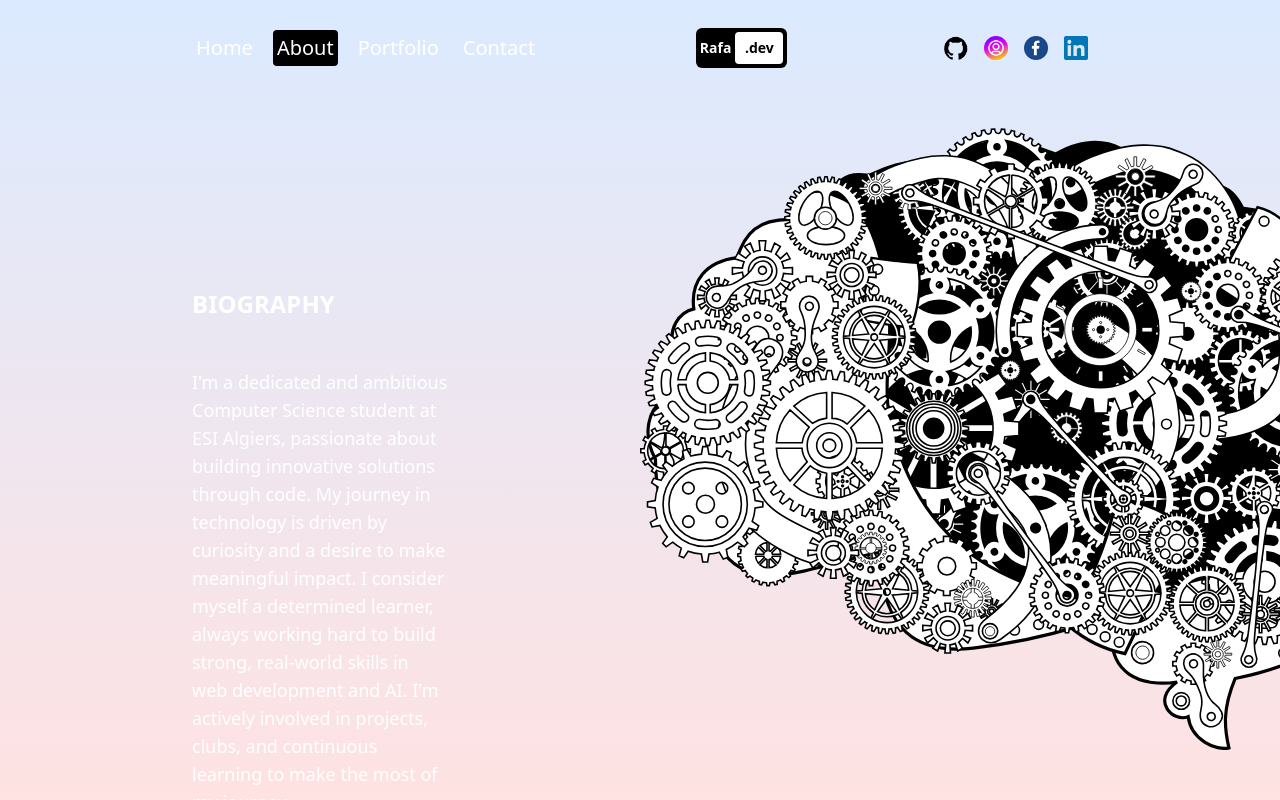
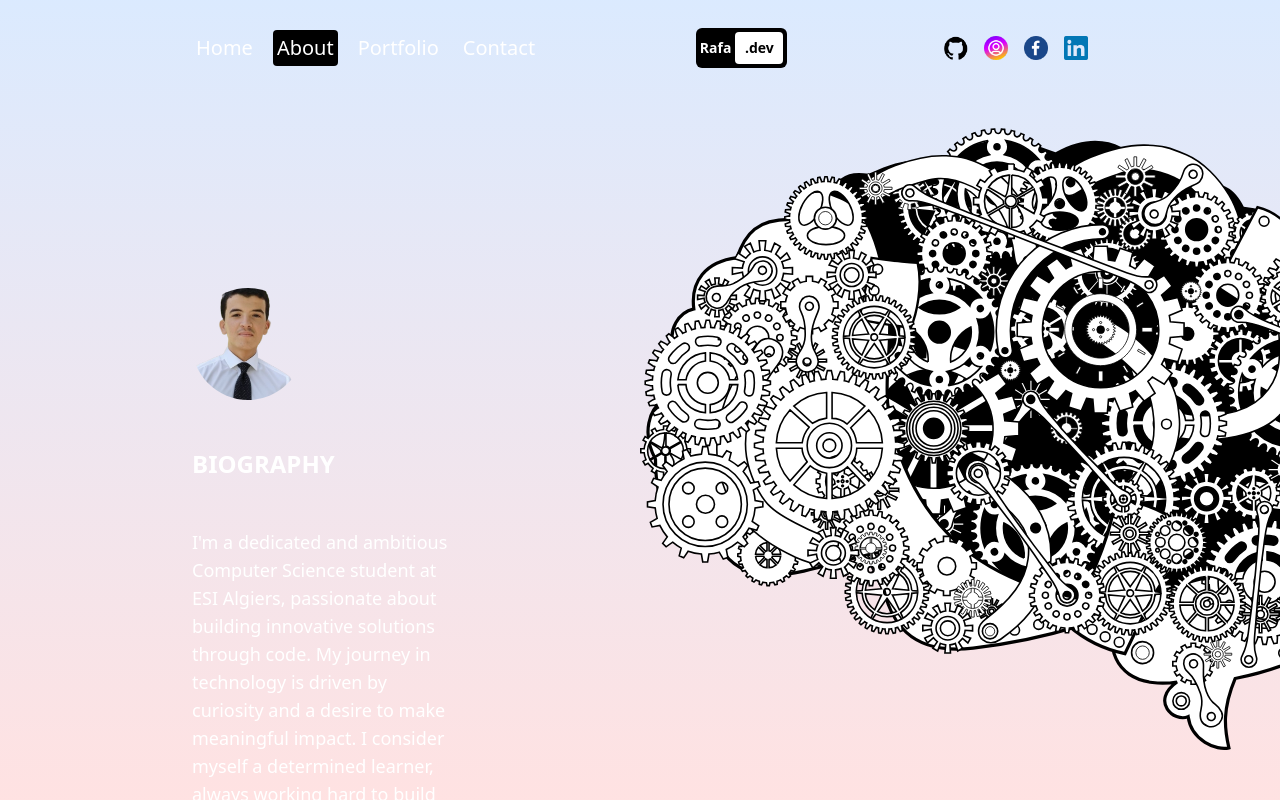
Before and after one commit to rafa-houssam/professionalPortfolio, a Next.js app: page /about in a window 1280 px wide. Built offline with nearby package versions, Linux system fonts and the light colour scheme; a web font is replaced by a local one.

Commit message:
overflow issue

```diff
--- a/app/about/page.jsx
+++ b/app/about/page.jsx
@@ -24,19 +24,19 @@ const AboutPage = () => {
       transition={{ duration: 1 }}
     >
       {/* CONTAINER */}
-      <div className="h-full overflow-scroll lg:flex" ref={containerRef}>
+      <div className="h-full overflow-y-scroll overflow-x-hidden lg:flex" ref={containerRef}>
         {/* TEXT CONTAINER */}
         <div className="p-4 sm:p-8 md:p-12 lg:p-20 xl:p-48 flex flex-col gap-24 md:gap-32 lg:gap-48 xl:gap-64 lg:w-2/3 lg:pr-0 xl:w-1/2">
           {/* BIOGRAPHY CONTAINER */}
           <div className="flex flex-col gap-12 justify-center">
             {/* BIOGRAPHY IMAGE */}
-            {/* <Image
-              src="/dribbble.png"
+            <Image
+              src="/hero.png"
               alt=""
               width={112}
               height={112}
               className="w-28 h-28 rounded-full object-cover"
-            /> */}
+            />
             {/* BIOGRAPHY TITLE */}
             <h1 className="font-bold text-2xl">BIOGRAPHY</h1>
             {/* BIOGRAPHY DESC */}
@@ -318,7 +318,7 @@ I consider myself a determined learner, always working hard to build strong, rea
                   </div>
                 </div>
                 {/* RIGHT */}
-                <div className="w-1/3 "></div>
+
               </div>
             </motion.div>
           </div>
--- a/app/globals.css
+++ b/app/globals.css
@@ -25,7 +25,6 @@ body {
   color:var(--background) ;
    font-family: "ADLaM Display", system-ui;
    font-weight: 600;
-   /* font-size: small; */
 
 }
 .adlam-display-regular {
--- a/app/portfolio/page.jsx
+++ b/app/portfolio/page.jsx
@@ -47,7 +47,7 @@ const PortfolioPage = () => {
 
   return (
     <motion.div
-      className="h-full"
+      className="h-full "
       initial={{ y: "-200vh" }}
       animate={{ y: "0%" }}
       transition={{ duration: 1 }}
```
